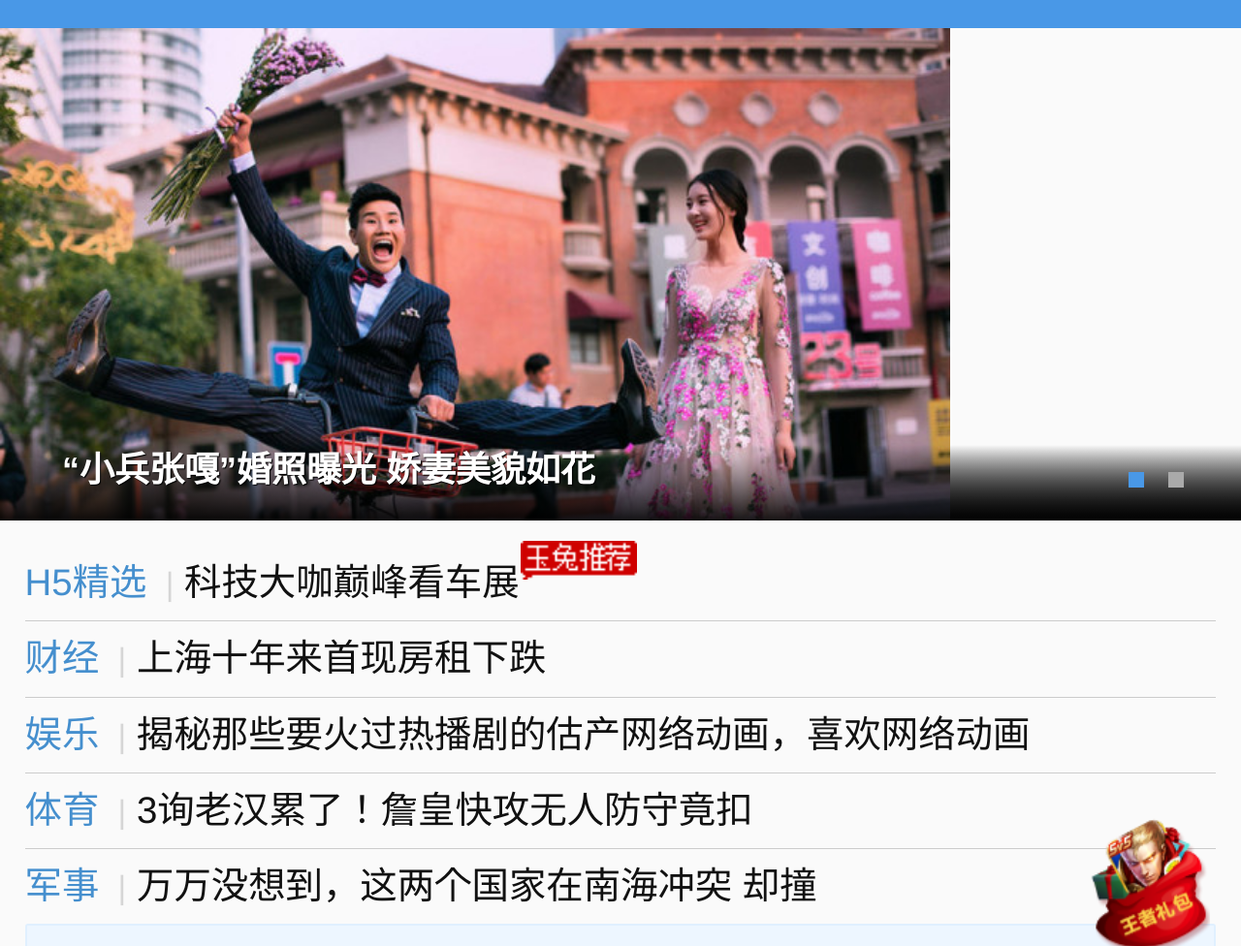
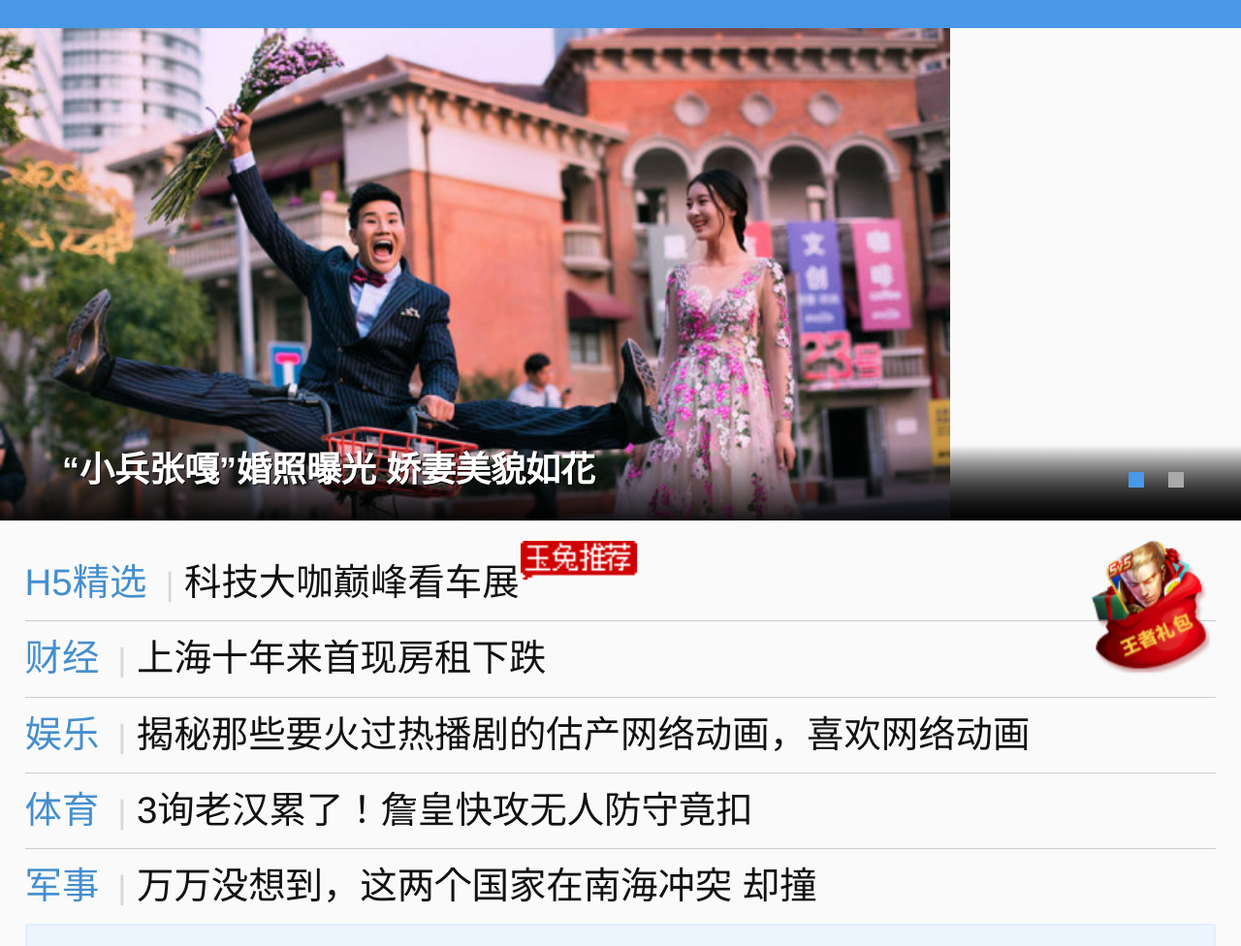
Before and after one commit to liucol/collection-arrangement, a website: page tenxun-news/index.html in a window 1280 px wide. Shown: the part 284-1260 px from the top of the page at 97% size. Drawn offline with Linux system fonts and the light colour scheme.

Commit message:
修改固定图片的位置

```diff
--- a/tenxun-news/css/style.css
+++ b/tenxun-news/css/style.css
@@ -381,7 +381,7 @@ header .carousel .bullet .active{
 /*页面上固定的图片*/
 .fixImg{
     position: fixed;
-    top: 70rem;
+    top: 52rem;
     right: 2rem;
     z-index: 1;
 }
```
